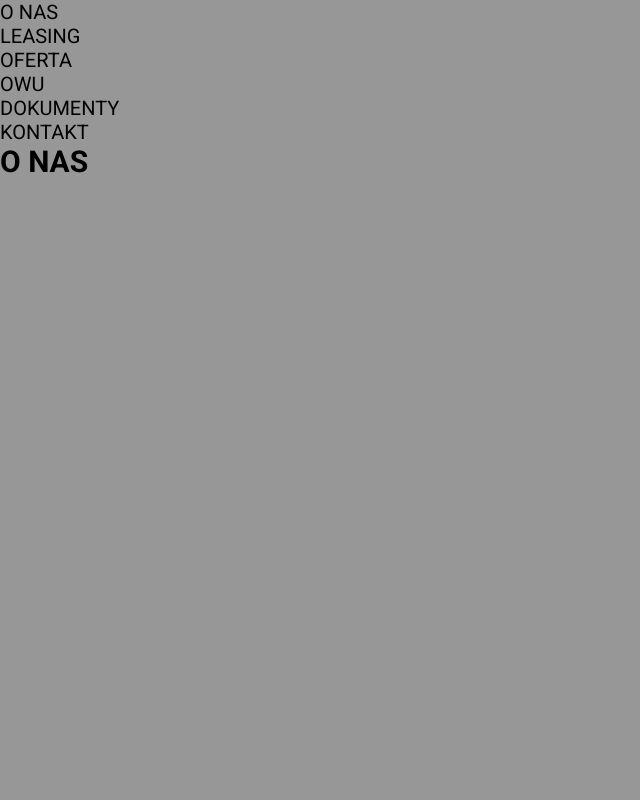
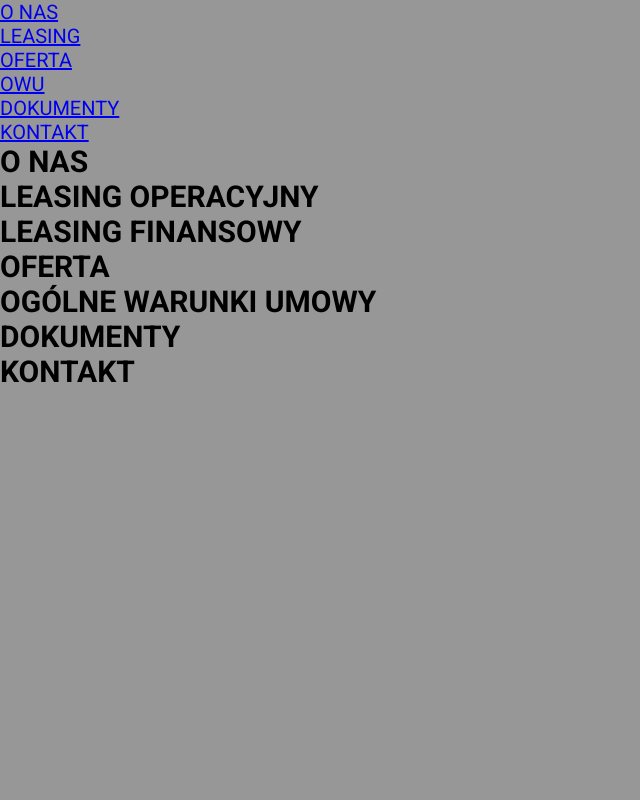
Before and after one commit to filipgad/EP_website, a website built with webpack: page index.html in a window 1280 px wide. Shown: the top 800 px of the page, without its empty margins (0-640 px from the left). Built offline with nearby package versions, Linux system fonts and the light colour scheme.

Commit message:
added navigation

```diff
--- a/index.html
+++ b/index.html
@@ -15,32 +15,32 @@
       </div>
       <nav class="main_nav">
         <ul>
-          <li>o nas</li>
-          <li>leasing</li>
-          <li>oferta</li>
-          <li>owu</li>
-          <li>dokumenty</li>
-          <li>kontakt</li>
+          <li><a href="#about_company">o nas</a></li>
+          <li><a href="#lease">leasing</a></li>
+          <li><a href="#offer">oferta</a></li>
+          <li><a href="#contract_terms">owu</a></li>
+          <li><a href="#documents">dokumenty</a></li>
+          <li><a href="#contact">kontakt</a></li>
         </ul>
       </nav>
     </header>
-    <section class="about_company">
+    <section id="about_company">
       <h1>o nas</h1>
     </section>
-    <section class="lease">
+    <section id="lease">
       <h1>leasing operacyjny</h1>
       <h1>leasing finansowy</h1>
     </section>
-    <section class="offer">
+    <section id="offer">
       <h1>oferta</h1>
     </section>
-    <section class="contract_terms">
+    <section id="contract_terms">
       <h1>ogólne warunki umowy</h1>
     </section>
-    <section class="documents">
+    <section id="documents">
       <h1>dokumenty</h1>
     </section>
-    <section class="contact">
+    <section id="contact">
       <h1>kontakt</h1>
     </section>
     <footer>
```
